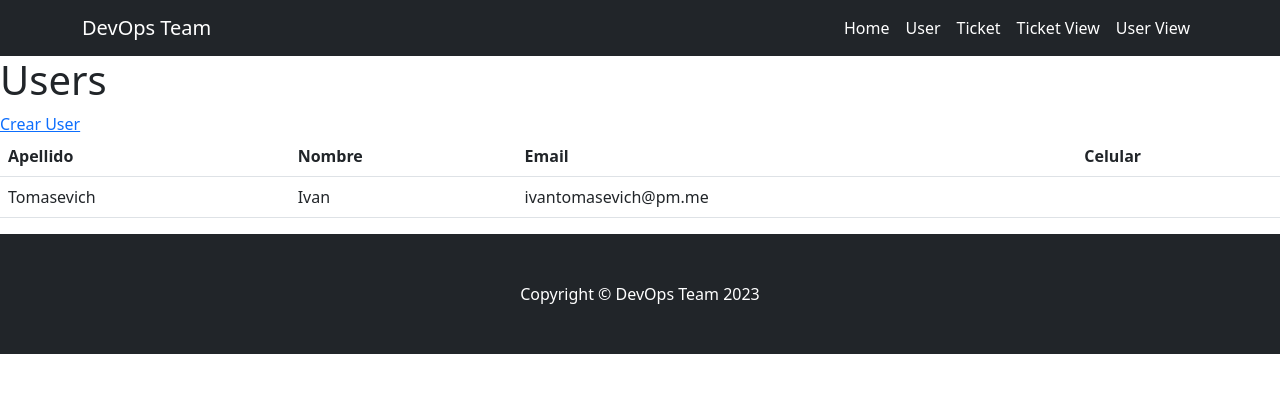
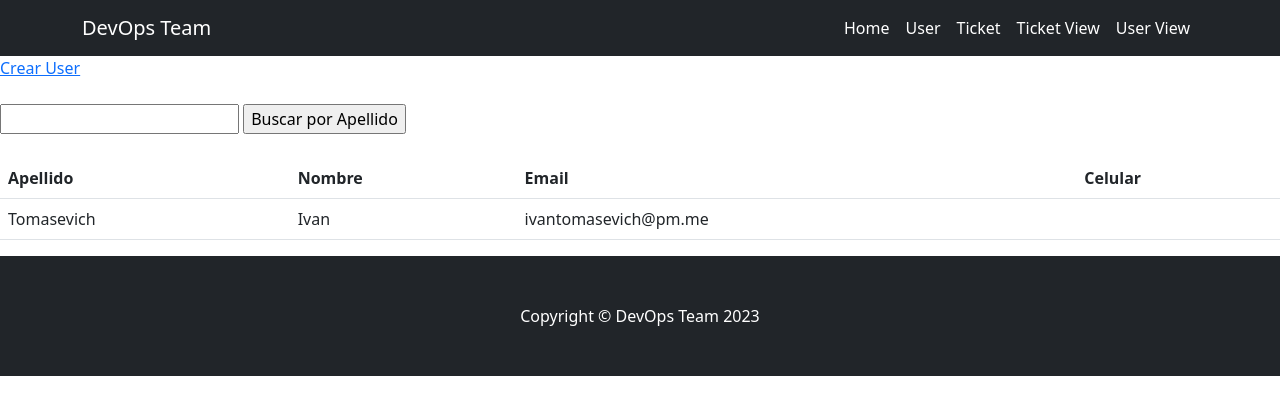
Before and after one commit to IvanTomasevich/Tercera-pre-entrega-Tomasevich, a Django app: template TercerPreEntrega/MVT/templates/users.html in a window 1280 px wide. Shown: the top 415 px of the page. Run offline with Django 3.2, Linux system fonts and the light colour scheme; the template is opened without the code that fills it: values that come from a table or form of the project are taken from there, others are empty; data comes from the database, SQL or seed files in the repository; some libraries are stand-ins or nearby versions.

Commit message:
Buscar user

```diff
--- a/TercerPreEntrega/MVT/templates/users.html
+++ b/TercerPreEntrega/MVT/templates/users.html
@@ -3,9 +3,15 @@
 {% block contenido %}
 <section>
   <div>
-    <h1>Users</h1>
-    <a href="{% url 'user' %}">Crear User</a>
+    <a href="{% url 'user' %}">Crear User</a><!-- TODO arreglar este copy-->
+    <br><br>
+    <form action="{% url 'buscar_usuario' %}" method="post">
+      {% csrf_token %}
+      <input type="text" name="busqueda">
+      <input type="submit" value="Buscar por Apellido">
+    </form>
     <br>
+
     <table class="table">
       <tbody>
         <tr>
--- a/TercerPreEntrega/MVT/urls.py
+++ b/TercerPreEntrega/MVT/urls.py
@@ -16,11 +16,12 @@ Including another URLconf
 """
 from django.urls import path
 from . import views
-from MVT.views import FormularioCreateTicket, ViewTicket, FormularioCreateUser, ViewUser
+from MVT.views import FormularioCreateTicket, ViewTicket, FormularioCreateUser, ViewUser, buscar_usuario
 
 urlpatterns = [
     path('', views.home_view, name='home'),
     path('user/', FormularioCreateUser.as_view(), name='user'),
+    path('buscar_usuario/', buscar_usuario, name='buscar_usuario'),
     path('ticket/', FormularioCreateTicket.as_view(), name='ticket'),
     path('viewTickets/', ViewTicket.as_view(), name='v_ticket'),
     path('viewUsers/', ViewUser.as_view(), name='v_user'),
```
Also changed, not shown: TercerPreEntrega/MVT/views.py (+16 -0 lines).
